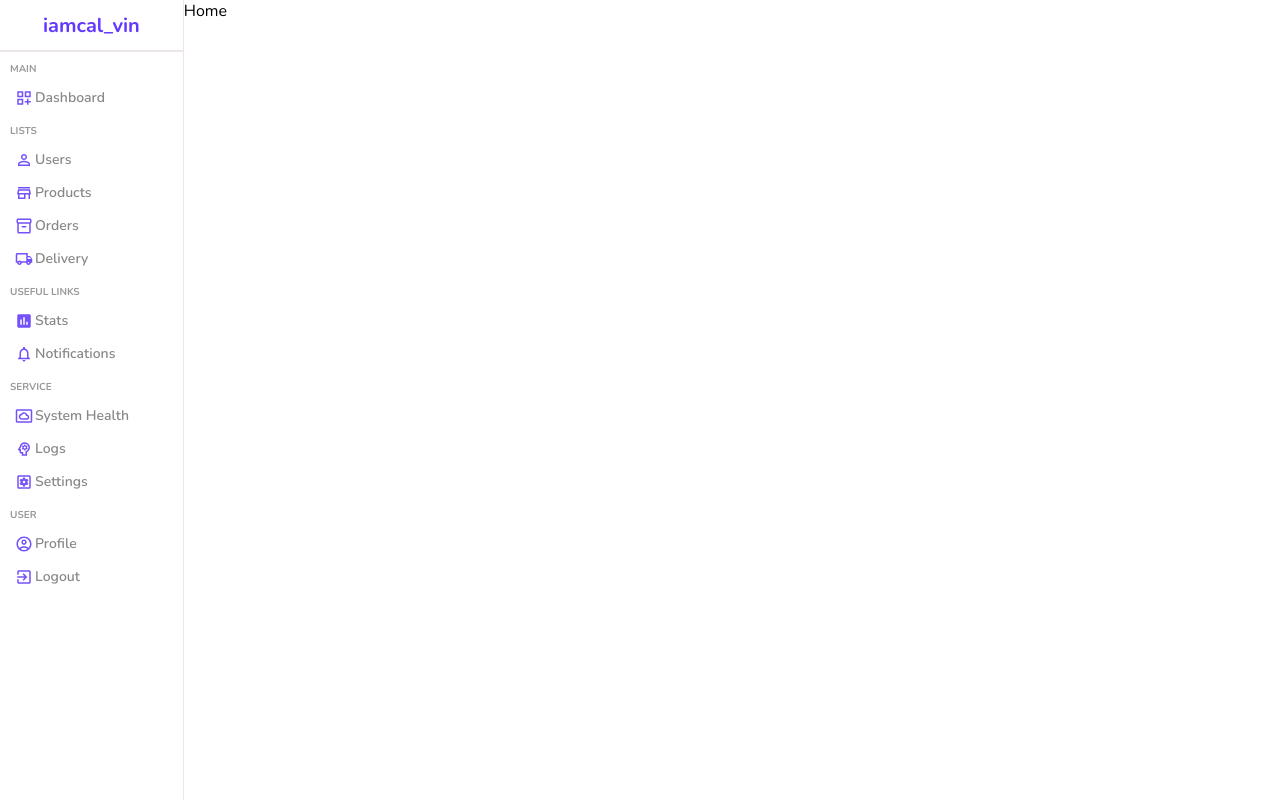
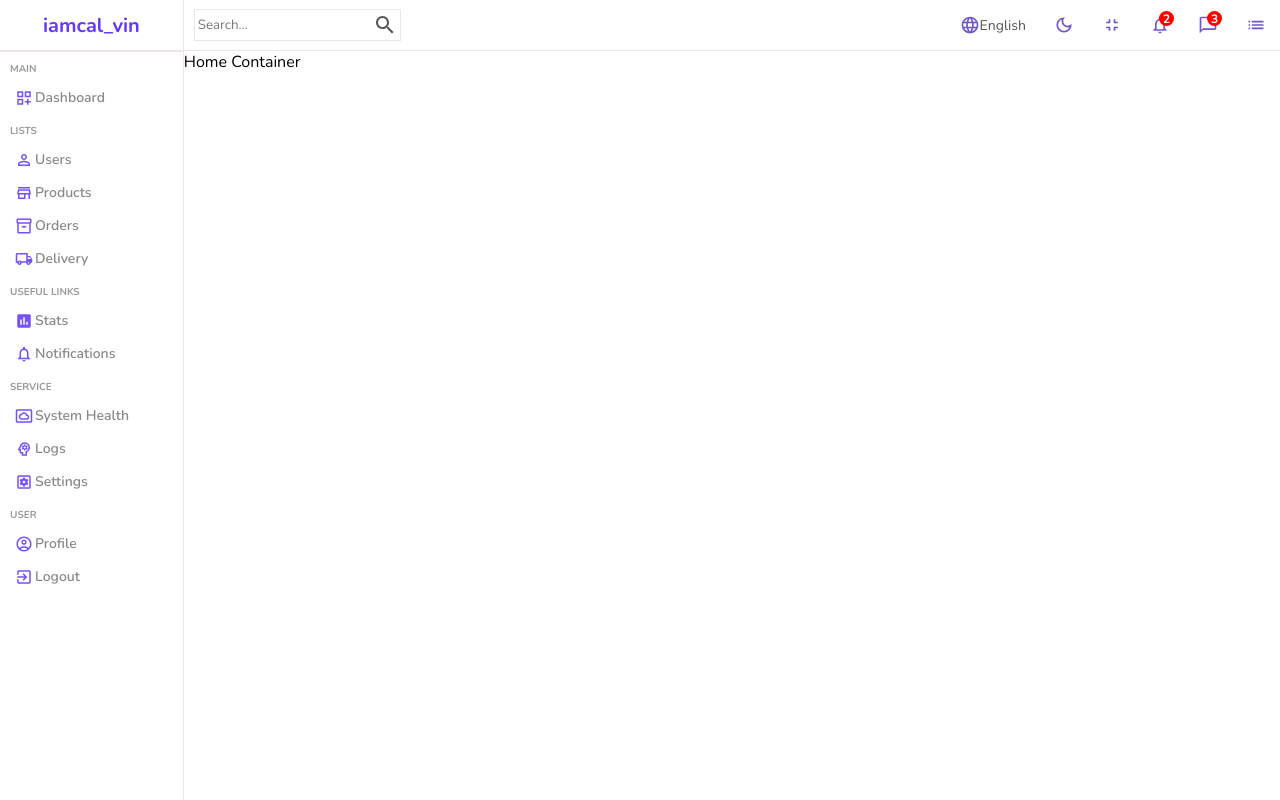
Before and after one commit to TinasheCalvin/react-dashboard-app, a React (Create React App) app: page / in a window 1280 px wide. Built offline with nearby package versions, Linux system fonts and the light colour scheme.

Commit message:
created navbar component

```diff
--- a/src/components/navbar/Navbar.jsx
+++ b/src/components/navbar/Navbar.jsx
@@ -1,9 +1,41 @@
+import { ChatBubbleOutlineOutlined, DarkModeOutlined, FullscreenExitOutlined, LanguageOutlined, ListOutlined, NotificationImportant, NotificationsNoneOutlined, SearchOutlined } from '@mui/icons-material'
 import React from 'react'
 import "./navbar.scss"
 
 function Navbar() {
   return (
-    <div>Navbar</div>
+    <div className="navbar">
+      <div className="wrapper">
+        <div className="search">
+          <input type='text' placeholder='Search...' />
+          <SearchOutlined className="icon"/>
+        </div>
+        <div className="items">
+          <div className="item">
+            <LanguageOutlined className="icon"/>
+            English
+          </div>
+          <div className="item">
+            <DarkModeOutlined className="icon"/>
+          </div>
+          <div className="item">
+            <FullscreenExitOutlined className="icon"/>
+          </div>
+          <div className="item">
+            <NotificationsNoneOutlined className="icon"/>
+            <div className="counter">2</div>
+          </div>
+          <div className="item">
+            <ChatBubbleOutlineOutlined className="icon"/>
+            <div className="counter">3</div>
+          </div>
+          <div className="item">
+            <ListOutlined className="icon"/>
+          </div>
+
+        </div>
+      </div>
+    </div>
   )
 }
 
--- a/src/components/navbar/navbar.scss
+++ b/src/components/navbar/navbar.scss
@@ -0,0 +1,69 @@
+.navbar {
+    height: 50px;
+    border-bottom: 0.5px solid rgb(236, 230, 230);
+    display: flex;
+    align-items: center;
+    font-size: 14px;
+    color: #555;
+
+    .wrapper {
+        display: flex;
+        align-items: center;
+        padding: 10px;
+        justify-content: space-between;
+        width: 100%;
+
+        .search {
+            display: flex;
+            align-items: center;
+            border: 0.5px solid rgb(236, 230, 230);
+            padding: 3px;
+
+            &::placeholder {
+                font-size: 12px;
+            }
+
+            input {
+                border: 0px;
+                outline: none;
+                background-color: transparent;
+            }
+        }
+
+        .items {
+            display: flex;
+            align-items: center;
+            gap: 20px;
+
+            .item {
+                display: flex;
+                align-items: center;
+                position: relative;
+                padding: 4px;
+
+                .icon {
+                    font-size: 20px;
+                    color: #7055d1;
+                    cursor: pointer;
+                }
+
+                .counter {
+                    width: 15px;
+                    height: 15px;
+                    background-color: red;
+                    border-radius: 50%;
+                    font-size: 12px;
+                    font-weight: 700;
+                    color: white;
+                    display: flex;
+                    align-items: center;
+                    justify-content: center;
+                    position: absolute;
+                    top: 0;
+                    right: 0;
+                }
+
+            }
+        }
+    }
+}
--- a/src/pages/home/Home.jsx
+++ b/src/pages/home/Home.jsx
@@ -1,12 +1,16 @@
 import React from 'react'
 import Sidebar from '../../components/sidebar/Sidebar'
+import Navbar from '../../components/navbar/Navbar'
 import './home.scss'
 
 function Home() {
   return (
     <div className='home'>
       <Sidebar />
-      <div className="homeContainer">Home</div>
+      <div className="homeContainer">
+        <Navbar />
+        Home Container
+      </div>
     </div>
   )
 }
```
Also changed, not shown: src/components/widgets/Widget.jsx (added), src/components/widgets/widget.scss (added).
